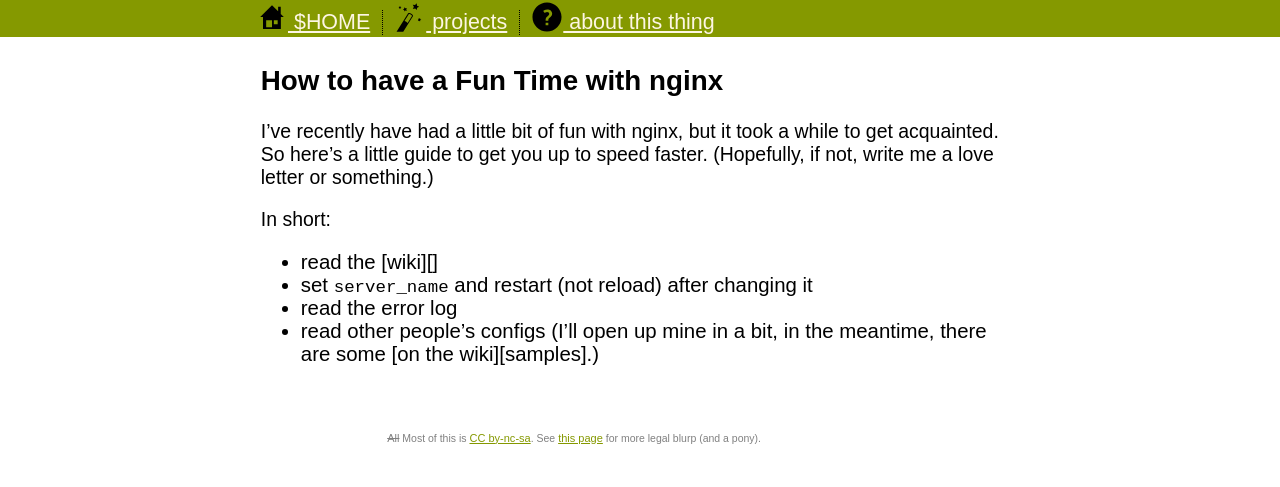
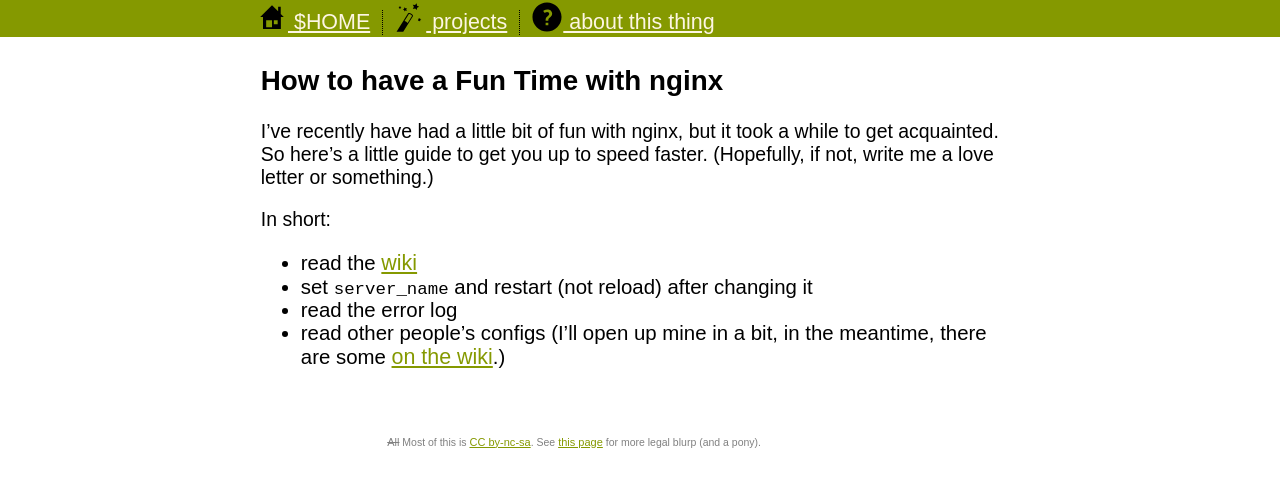
Before and after one commit to heyLu/heylu.github.com, a Jekyll site: the page built from _posts/2013-07-27-how-to-have-a-fun-time-with-nginx.md, in a window 1280 px wide. Shown: the top 487 px of the page. Built offline with Jekyll 4.4.1, drawn with Linux system fonts in a browser that asks for light colours; some web fonts are replaced; Markdown is read by kramdown in place of the engine named in the settings; part of the change alters nothing that is shown.

```diff
--- a/_posts/2013-07-27-how-to-have-a-fun-time-with-nginx.md
+++ b/_posts/2013-07-27-how-to-have-a-fun-time-with-nginx.md
@@ -14,3 +14,6 @@ In short:
 * read the error log
 * read other people's configs (I'll open up mine in a bit, in the
   meantime, there are some [on the wiki][samples].)
+
+[wiki]: http://wiki.nginx.org/Configuration
+[samples]: http://wiki.nginx.org/Configuration#Full_examples
```
